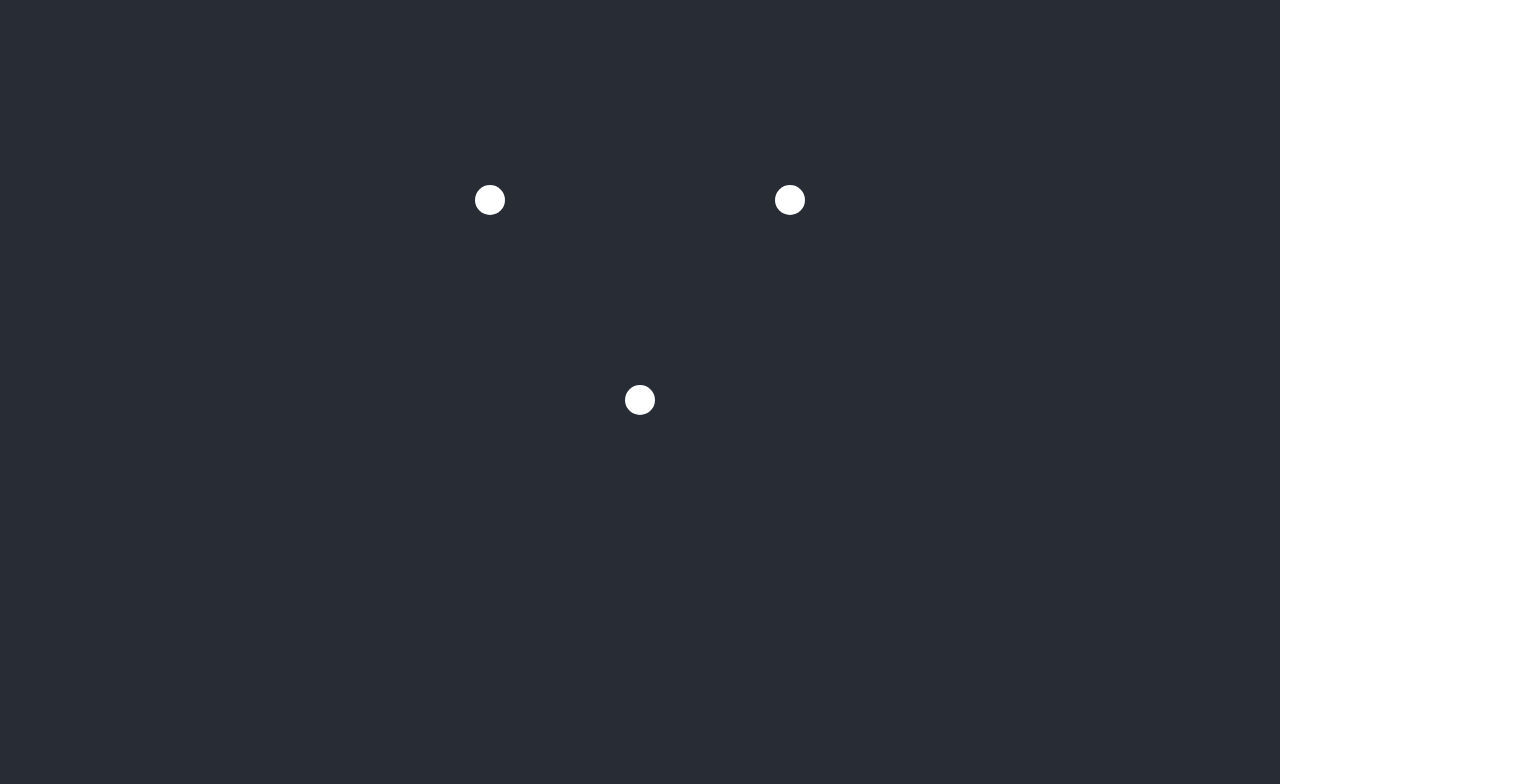
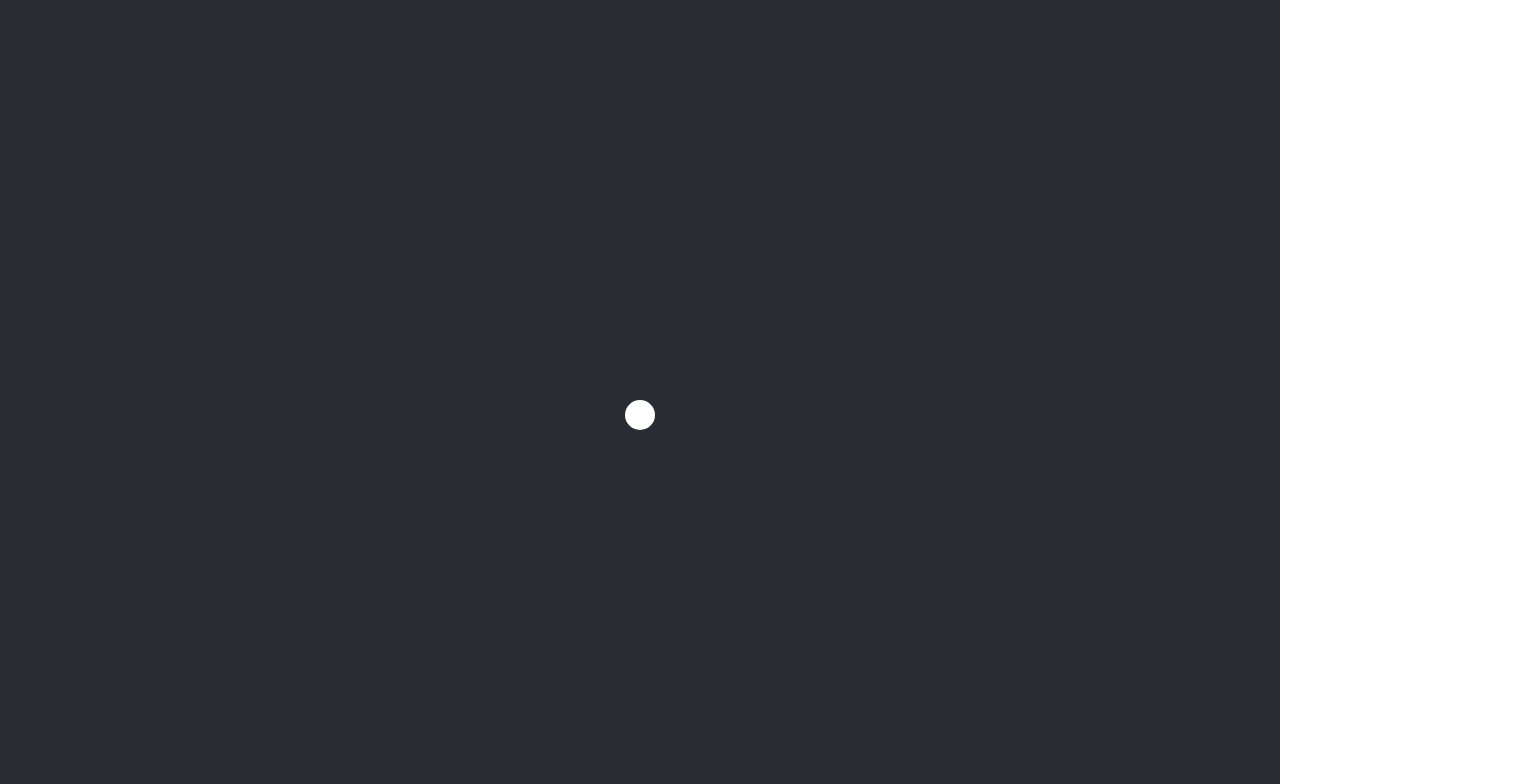
Before and after one commit to tlstommy/n-body-simulator, a React (Create React App) app: page / in a window 1280 px wide. Shown: the top 784 px of the page, 1540 px wide, since content can reach past the window. Built offline with nearby package versions, Linux system fonts and the light colour scheme.

Commit message:
commit diff mass vals

```diff
--- a/src/components/Container.js
+++ b/src/components/Container.js
@@ -7,14 +7,18 @@ import Simulation from './Simulation';
 export default function Container(){
 
     const [bodiesData, setBodiesData] = useState([
-        { x: 400, y: 400, vX: 0, vY: 0, radius: 15, color: 'white', mass: setMassVal(1,14), staticBody: true, trail: []},
-        { x: 250, y: 200, vX: 0, vY: 0, radius: 15, color: 'white', mass: setMassVal(1,14), staticBody: true, trail: []},
-        { x: 550, y: 200, vX: 0, vY: 0, radius: 15, color: 'white', mass: setMassVal(1,14), staticBody: true, trail: []},
+        { x: 900, y: 415, vX: 0, vY: 0, radius: 15, color: 'white', mass: setMassVal(6,24), staticBody: false, trail: []},
+        //{ x: 900, y: 750, vX: 0, vY: 0, radius: 15, color: 'red', mass: setMassVal(6,24), staticBody: false, trail: []},
+        //{ x: 600, y: 250, vX: 0, vY: 0, radius: 15, color: 'green', mass: setMassVal(6,24), staticBody: false, trail: []},
+        //{ x: 1200, y: 250, vX: 0, vY: 0, radius: 15, color: 'blue', mass: setMassVal(6,24), staticBody: false, trail: []},
+        //
+
 
 
 
     ]);
 
+    const colors = ['red','green','blue','yellow','purple','orange','pink','light-blue']
 
     const [startClickPos,setStartClickPos] = useState(null);
     const [endClickPos,setEndClickPos] = useState(null);
@@ -22,6 +26,7 @@ export default function Container(){
 
     const handleMouseDown = (e) => {
         setStartClickPos({ x: e.clientX, y: e.clientY });
+        console.log(e.clientX + " , " + e.clientY )
         setMouseHeldDown(true);
     }
 
@@ -32,7 +37,7 @@ export default function Container(){
     }
 
 
-    //sets the mass by raising mass val to massmult pow
+    //sets the mass by raising mass val to massmult pow may be easier to use with future stuff??
     function setMassVal(massVal,massPow){
         return massVal * Math.pow(10,massPow);
     }
@@ -51,7 +56,7 @@ export default function Container(){
             var deltaY = startClickPos.y - endClickPos.y;
         }
 
-
+        let lastColor = ""
 
 
         var canvas = document.getElementById("canvas");
@@ -63,6 +68,8 @@ export default function Container(){
 
         console.log(mouseX,mouseY);
 
+        let i = Math.floor(Math.random() * colors.length);
+
 
         //create a new grav body
         const newBody = {
@@ -71,11 +78,13 @@ export default function Container(){
             vX: deltaX/50,
             vY: deltaY/50,
             radius: 5,
-            color: 'purple',
-            mass: setMassVal(5,11),
+            color: colors[i],
+            mass: setMassVal(7,22),
             staticBody: false,
             trail: []
         }
+
+
 
         //add a new body
         setBodiesData(existingBodies => [...existingBodies, newBody]);
--- a/src/components/Simulation.js
+++ b/src/components/Simulation.js
@@ -11,8 +11,8 @@ export default function Simulation(props){
     const [bodyText, setBodyText] = useState();
 
     const SIM_SPEED = 0.1;
-    const EPSILON = 1e-10; //softening param
-    const G = 6.674e-11; // universal Grav constant
+    const EPSILON = 1e6; //softening param
+    const G = 6.6743e-11; //newtons universal Grav constant
 
     const enableCollisions = false;
     const collisonType = "bounce"
@@ -167,7 +167,7 @@ export default function Simulation(props){
 
 
     return( <div>
-        <canvas id="canvas" ref={canvasRef} width={800} height={800} className="sim-canvas" />
+        <canvas id="canvas" ref={canvasRef} width={1800} height={1000} className="sim-canvas" />
         <p style={{ whiteSpace: "nowrap", width: "100px"}}>{bodyText}</p>
     </div>
     );
```
